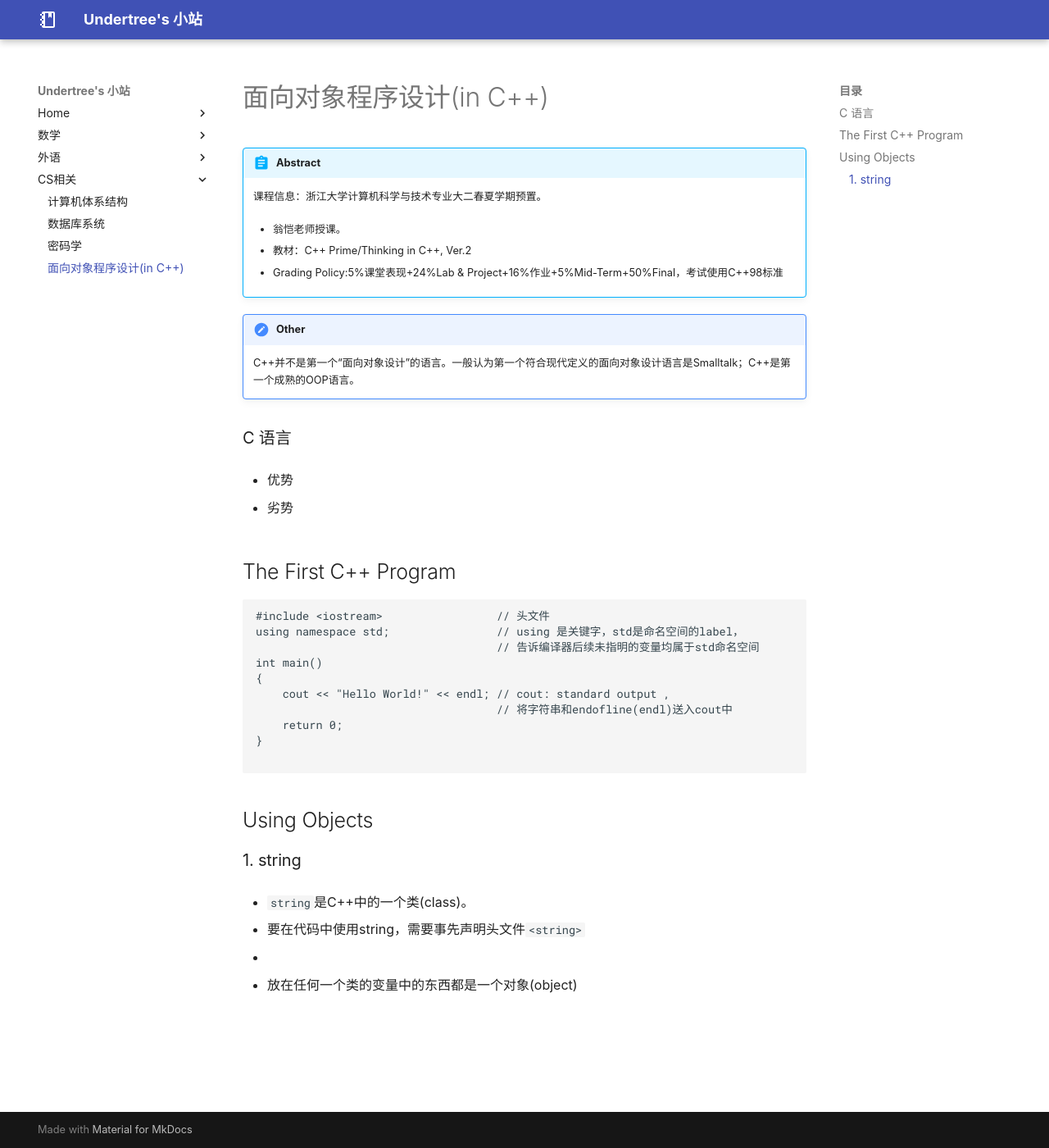
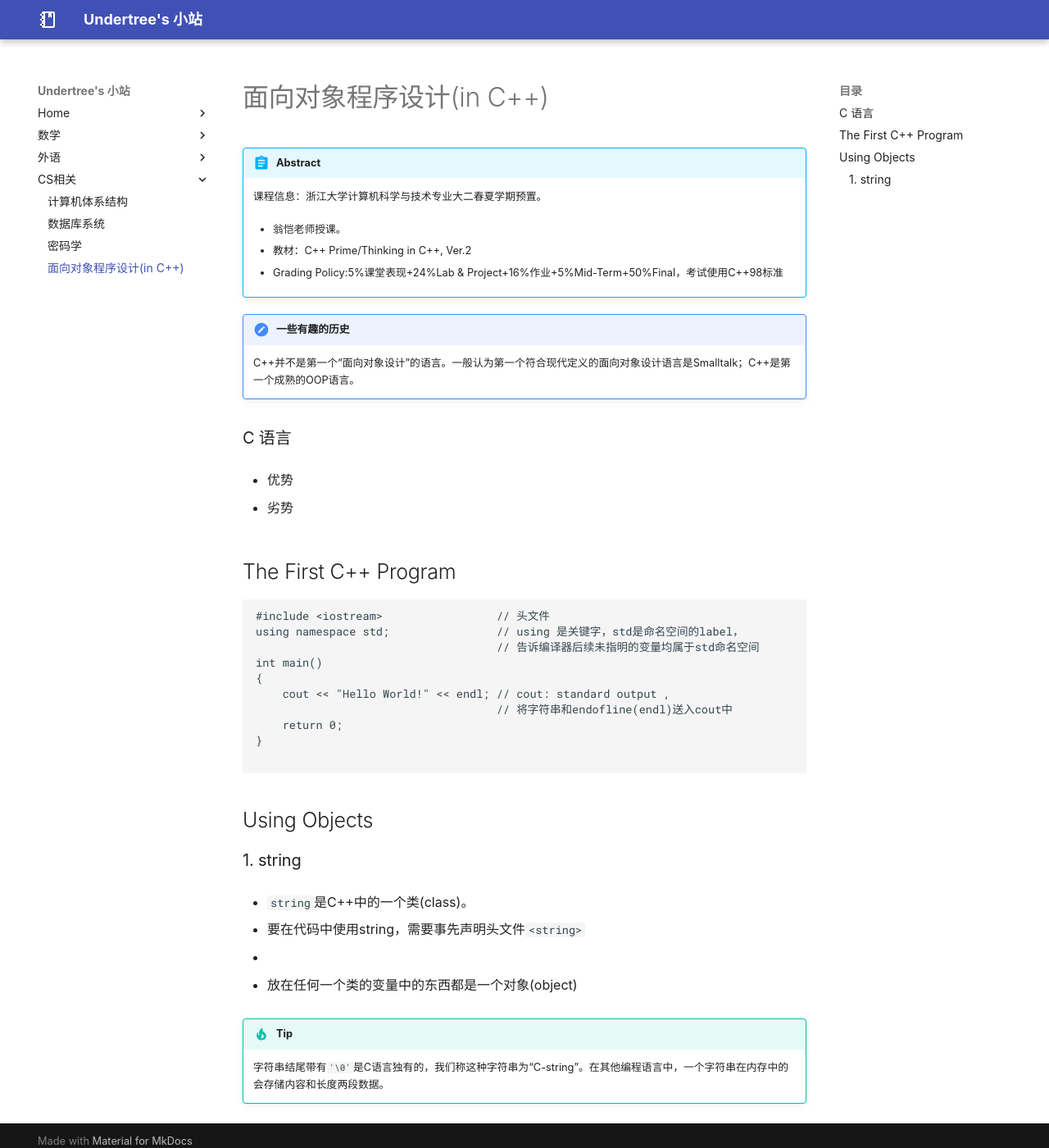
Before and after one commit to Undtree/Notes, an MkDocs documentation site: the page built from docs/OOP.md, in a window 1280 px wide and 1400 px high. Shown: the whole window at 82% size. Built offline with MkDocs 1.6.1 and Material for MkDocs 9.7.7, drawn with Linux system fonts in a browser that asks for light colours.

Commit message:
renew OOP.md

```diff
--- a/docs/OOP.md
+++ b/docs/OOP.md
@@ -7,7 +7,7 @@
 
     - Grading Policy:5%课堂表现+24%Lab & Project+16%作业+5%Mid-Term+50%Final，考试使用C++98标准
 
-!!! Other 一些有趣的历史
+!!! 一些有趣的历史
     C++并不是第一个“面向对象设计”的语言。一般认为第一个符合现代定义的面向对象设计语言是Smalltalk；C++是第一个成熟的OOP语言。
 
 ### C 语言
@@ -44,3 +44,6 @@ int main()
 -
 
 - 放在任何一个类的变量中的东西都是一个对象(object)
+
+!!! Tip
+    字符串结尾带有`'\0'`是C语言独有的，我们称这种字符串为“C-string”。在其他编程语言中，一个字符串在内存中的会存储内容和长度两段数据。
```
